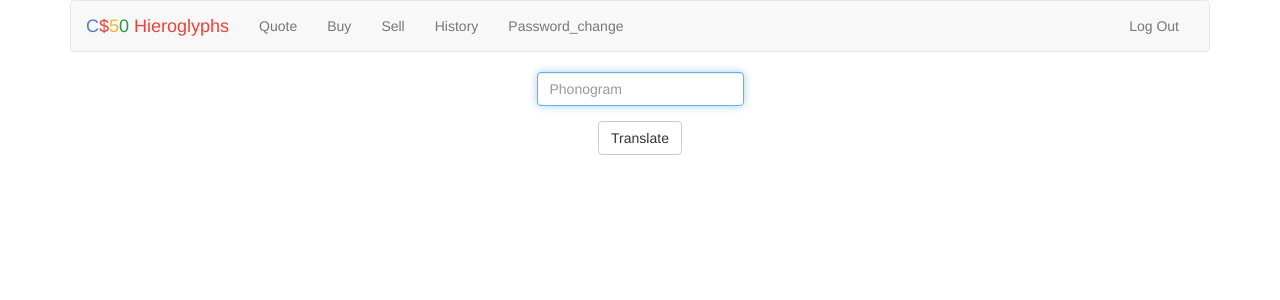
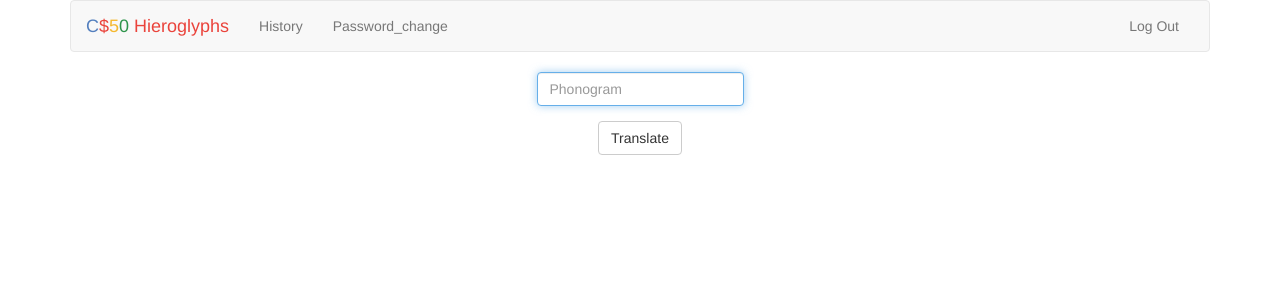
Before and after one commit to artur2d2/final_project, a Flask app: page / in a window 1280 px wide. Shown: the top 300 px of the page. Run offline with Flask 2, Linux system fonts and the light colour scheme; a user stored in the database is signed in; some libraries are stand-ins or nearby versions.

Commit message:
Templates and backend files

```diff
--- a/application.py
+++ b/application.py
@@ -42,76 +42,47 @@ def index():
 
         translation = []
         translation2 = []
+        translation3 = [""]
         string = ""
         hieroglyph = 0
         sequence = request.form.get("phonogram")
         sequence = sequence.replace(",", "")
         length = len(sequence)
-
-
-        for i in range(0, length):
+        letter_ch = 0
+        i = 0
+        while i < length:
             hiero_row = db.execute("SELECT * FROM characters WHERE (letter LIKE :sq)", sq=sequence[i]+"%")
             if hiero_row:
-                hieroglyph = int (hiero_row[0]["character"], 0)
-                translation.append(hieroglyph)
+                if hiero_row[0]["character"] == "0x1337F":
+                    hieroglyph = int (hiero_row[0]["character"], 0)
+                    translation.append(hieroglyph)
+                    letter_ch += 1
+                    i += 2
+                else:
+                    hieroglyph = int (hiero_row[0]["character"], 0)
+                    translation.append(hieroglyph)
+                    i += 1
             else:
                 return apology("One of the characters isn't in the dictionary")
             hiero_row = None
 
-        for j in range(length):
-            translation2.append(chr(translation[j]))
+        if letter_ch >= 1:
+            for j in range(length - letter_ch):
+                translation2.append(chr(translation[j]))
+        else:
+            for j in range(length):
+                translation2.append(chr(translation[j]))
 
-        return render_template("translation.html", hieroglyphs=translation2)
+        translation2 = " ".join(translation2)
+        translation3.append(translation2)
+        translation = None
+        translation2 = None
+        db.execute("INSERT INTO history (id, phonogram) VALUES (:id, :phonogram)", id=session["user_id"], phonogram= request.form.get("phonogram"))
+
+        return render_template("translation.html", hieroglyphs=translation3)
     else:
         return render_template("index.html")
 
-@app.route("/buy", methods=["GET", "POST"])
-@login_required
-def buy():
-    """Buy shares of stock."""
-
-    # if user reached route via POST (as by submitting a form via POST)
-    if request.method =="POST":
-
-        # ensure stock_symbol and number of shares were submitted
-        if not request.form.get("stock_symbol") and not request.form.get("shares"):
-            return apology("must provide stock_symbol and number of shares")
-
-        # ensure stock_symbol was submitted
-        elif not request.form.get("stock_symbol"):
-            return apology("must provide stock_symbol")
-
-        # ensure number of shares was submitted
-        elif not request.form.get("shares"):
-            return apology("must provide number of shares")
-
-        # ensure number of shares is greater than cero
-        elif int(request.form.get("shares")) < 1:
-            return apology("must provide a positive number for number of shares")
-
-        # assignment of stock_symbol to stock
-        stock = lookup(request.form.get("stock_symbol"))
-
-        # money result of buying shares
-        money_buy = int(request.form.get("shares")) * stock["price"]
-
-        # rendering of quoted page with name, price and symbol
-        if stock:
-            row = db.execute("SELECT cash FROM users WHERE id=:id", id = session["user_id"])
-            if money_buy <= row[0]["cash"]:
-                db.execute("INSERT INTO history (id, symbol, name, shares, price) VALUES (:id, :symbol, :name, :shares, :price)", id=session["user_id"], symbol= stock["symbol"], name=stock["name"], shares=request.form.get("shares"), price=stock["price"])
-                db.execute("UPDATE users SET cash = :cash_row - :money_buy WHERE id=:id", cash_row= row[0]["cash"], money_buy= money_buy, id=session["user_id"])
-
-                # redirect user to home page
-                return redirect(url_for("index"))
-            else:
-                return apology("shares bought exceeds user's available cash")
-        else:
-            return apology("stock_symbol doesn't exist")
-
-    # else if user reached route via GET (as by clicking a link or via redirect)
-    else:
-        return render_template("buy.html")
 
 @app.route("/history")
 @login_required
@@ -119,8 +90,8 @@ def history():
     """Show history of transactions."""
 
      # selection of name, symbol, shares and cash of user stocks
-    stocks = db.execute("SELECT * FROM history WHERE id=:id", id = session["user_id"])
-    return render_template("history.html", stocks=stocks)
+    hist = db.execute("SELECT * FROM history WHERE id=:id", id = session["user_id"])
+    return render_template("history.html", hist=hist)
 
 @app.route("/login", methods=["GET", "POST"])
 def login():
@@ -166,31 +137,6 @@ def logout():
 
     # redirect user to login form
     return redirect(url_for("login"))
-
-@app.route("/quote", methods=["GET", "POST"])
-@login_required
-def quote():
-    """Get stock quote."""
-
-    # if user reached route via POST (as by submitting a form via POST)
-    if request.method == "POST":
-
-        # ensure stock_symbol was submitted
-        if not request.form.get("stock_symbol"):
-            return apology("must sumbmit a stock_symbol")
-
-        # assignment of stock_symbol to quote
-        quote = lookup(request.form.get("stock_symbol"))
-
-        # rendering of quoted page with name, price and symbol
-        if quote:
-            return render_template("quoted.html", quote=quote)
-        else:
-            return apology("stock_symbol doesn't exist")
-
-    # else if user reached route via GET (as clicking a link or via redirect)
-    else:
-        return render_template("quote.html")
 
 @app.route("/register", methods=["GET", "POST"])
 def register():
@@ -245,58 +191,6 @@ def register():
     else:
         return render_template("register.html")
 
-@app.route("/sell", methods=["GET", "POST"])
-@login_required
-def sell():
-    """Sell shares of stock."""
-
-    # if user reached route via POST (as by submitting a form via POST)
-    if request.method =="POST":
-
-        # ensure stock_symbol and number of shares were submitted
-        if not request.form.get("stock_symbol") and not request.form.get("shares"):
-            return apology("must provide stock_symbol and number of shares")
-
-        # ensure stock_symbol was submitted
-        elif not request.form.get("stock_symbol"):
-            return apology("must provide stock_symbol")
-
-        # ensure number of shares was submitted
-        elif not request.form.get("shares"):
-            return apology("must provide number of shares")
-
-        # ensure number of shares is greater than cero
-        elif int(request.form.get("shares")) < 1:
-            return apology("must provide a positive number for number of shares")
-
-        # assignment of stock_symbol to stock
-        stock = lookup(request.form.get("stock_symbol"))
-
-        # money result of buying shares
-        money_sell = int(request.form.get("shares")) * stock["price"]
-
-        # negative value of shares sold
-        neg_shares = - int(request.form.get("shares"))
-
-        # rendering of quoted page with name, price and symbol
-        if stock:
-            row = db.execute("SELECT name, symbol, SUM(shares) AS shares FROM history WHERE id=:id AND symbol=:symbol GROUP BY name", id = session["user_id"], symbol=request.form.get("stock_symbol"))
-            row2 = db.execute("SELECT cash FROM users WHERE id=:id", id = session["user_id"])
-            if int(request.form.get("shares")) <= row[0]["shares"]:
-                db.execute("INSERT INTO history (id, symbol, name, shares, price) VALUES (:id, :symbol, :name, :shares, :price)", id=session["user_id"], symbol= stock["symbol"], name=stock["name"], shares=neg_shares, price=stock["price"])
-                db.execute("UPDATE users SET cash = :cash_row + :money_sell WHERE id=:id", cash_row= row2[0]["cash"], money_sell= money_sell, id=session["user_id"])
-
-                # redirect user to home page
-                return redirect(url_for("index"))
-            else:
-                return apology("shares sold exceeds user's available shares")
-        else:
-            return apology("stock_symbol doesn't exist")
-
-    # else if user reached route via GET (as by clicking a link or via redirect)
-    else:
-        return render_template("sell.html")
-
 @app.route("/password_change", methods=["GET", "POST"])
 @login_required
 def password_change():
--- a/character_unicode.txt
+++ b/character_unicode.txt
@@ -24,3 +24,5 @@ ch 0x1337F
 d 0x130A7
 dj 0x13193
 l 0x130ED
+
+Note: the characters kh, sh and dj where deleted from the database file.
--- a/static/styles.css
+++ b/static/styles.css
@@ -39,11 +39,22 @@ main img
     max-width: 100%;
 }
 
+main th
+{
+    text-align: center;
+}
+
+main tr
+{
+    text-align: center;
+    font-size: 100%;
+}
+
 main td
 {
-    /* left-align tables' cells */
-    text-align: left;
-    font-size: 200%;
+    /* center-align tables' cells */
+    text-align: center;
+    font-size: 100%;
 }
 
 h1
--- a/templates/layout.html
+++ b/templates/layout.html
@@ -38,9 +38,6 @@
                     <div class="collapse navbar-collapse" id="navbar">
                         {% if session.user_id %}
                             <ul class="nav navbar-nav">
-                                <li><a href="{{ url_for('quote') }}">Quote</a></li>
-                                <li><a href="{{ url_for('buy') }}">Buy</a></li>
-                                <li><a href="{{ url_for('sell') }}">Sell</a></li>
                                 <li><a href="{{ url_for('history') }}">History</a></li>
                                 <li><a href="{{url_for('password_change')}}">Password_change</a></li>
                             </ul>
```
Also changed, not shown: templates/translation.html (+3 -5 lines), project.db.
